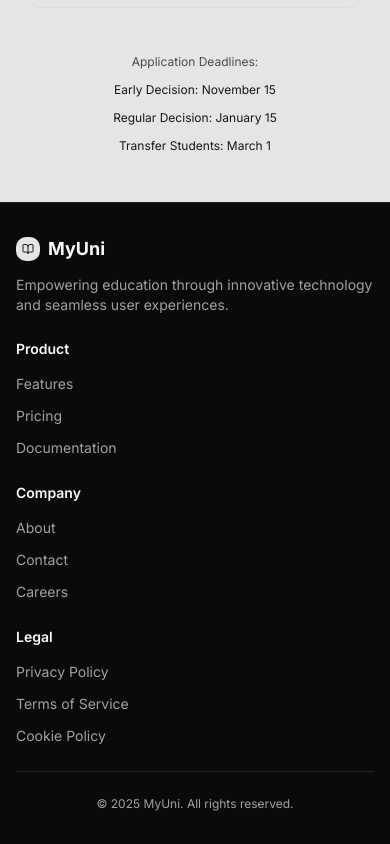
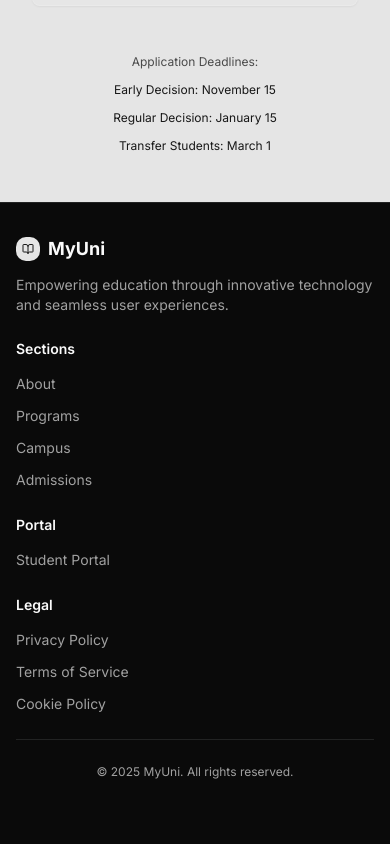
Before and after one commit to adilkadivala/my-uni, a React (Vite) app in the folder client/: page / in a window 390 px wide. Shown: the part 6231-7075 px from the top of the page. After the commit the page ends 7043 px from the top, so only its background shows below. Built offline with nearby package versions, Linux system fonts and the light colour scheme.

Commit message:
types added

```diff
--- a/client/src/components/about.tsx
+++ b/client/src/components/about.tsx
@@ -9,7 +9,12 @@ import {
 
 import { motion } from "motion/react";
 
-const cardData = [
+type CardData = {
+  title: string;
+  description: string;
+};
+
+const cardData: CardData[] = [
   {
     title: "World-Class Faculty",
     description:
--- a/client/src/components/features.tsx
+++ /dev/null
@@ -1,107 +0,0 @@
-import {
-  Card,
-  CardDescription,
-  CardHeader,
-  CardTitle,
-} from "@/components/ui/card";
-import { Award, BookOpen, Calendar, Shield, Users, Zap } from "lucide-react";
-
-const Features = () => {
-  return (
-    <section id="features" className="py-20 px-4 bg-muted/50">
-      <div className="container mx-auto">
-        <div className="text-center mb-16">
-          <h2 className="text-3xl md:text-4xl font-bold mb-4">
-            Powerful Features
-          </h2>
-          <p className="text-xl text-muted-foreground max-w-2xl mx-auto">
-            Everything you need to manage your university experience in one
-            comprehensive platform
-          </p>
-        </div>
-
-        <div className="grid grid-cols-1 md:grid-cols-2 lg:grid-cols-3 gap-8">
-          <Card className="border-0 shadow-lg">
-            <CardHeader>
-              <div className="w-12 h-12 bg-blue-100 dark:bg-blue-900 rounded-lg flex items-center justify-center mb-4">
-                <BookOpen className="h-6 w-6 text-blue-600 dark:text-blue-400" />
-              </div>
-              <CardTitle>Academic Management</CardTitle>
-              <CardDescription>
-                Complete course management, grade tracking, and academic
-                progress monitoring
-              </CardDescription>
-            </CardHeader>
-          </Card>
-
-          <Card className="border-0 shadow-lg">
-            <CardHeader>
-              <div className="w-12 h-12 bg-green-100 dark:bg-green-900 rounded-lg flex items-center justify-center mb-4">
-                <Users className="h-6 w-6 text-green-600 dark:text-green-400" />
-              </div>
-              <CardTitle>Student Portal</CardTitle>
-              <CardDescription>
-                Personalized dashboard for students with schedules, grades, and
-                announcements
-              </CardDescription>
-            </CardHeader>
-          </Card>
-
-          <Card className="border-0 shadow-lg">
-            <CardHeader>
-              <div className="w-12 h-12 bg-purple-100 dark:bg-purple-900 rounded-lg flex items-center justify-center mb-4">
-                <Calendar className="h-6 w-6 text-purple-600 dark:text-purple-400" />
-              </div>
-              <CardTitle>Smart Scheduling</CardTitle>
-              <CardDescription>
-                Intelligent timetable management with conflict detection and
-                optimization
-              </CardDescription>
-            </CardHeader>
-          </Card>
-
-          <Card className="border-0 shadow-lg">
-            <CardHeader>
-              <div className="w-12 h-12 bg-orange-100 dark:bg-orange-900 rounded-lg flex items-center justify-center mb-4">
-                <Award className="h-6 w-6 text-orange-600 dark:text-orange-400" />
-              </div>
-              <CardTitle>Performance Analytics</CardTitle>
-              <CardDescription>
-                Advanced analytics and reporting for academic performance
-                tracking
-              </CardDescription>
-            </CardHeader>
-          </Card>
-
-          <Card className="border-0 shadow-lg">
-            <CardHeader>
-              <div className="w-12 h-12 bg-red-100 dark:bg-red-900 rounded-lg flex items-center justify-center mb-4">
-                <Shield className="h-6 w-6 text-red-600 dark:text-red-400" />
-              </div>
-              <CardTitle>Secure & Reliable</CardTitle>
-              <CardDescription>
-                Enterprise-grade security with role-based access control and
-                data protection
-              </CardDescription>
-            </CardHeader>
-          </Card>
-
-          <Card className="border-0 shadow-lg">
-            <CardHeader>
-              <div className="w-12 h-12 bg-indigo-100 dark:bg-indigo-900 rounded-lg flex items-center justify-center mb-4">
-                <Zap className="h-6 w-6 text-indigo-600 dark:text-indigo-400" />
-              </div>
-              <CardTitle>Real-time Updates</CardTitle>
-              <CardDescription>
-                Instant notifications and real-time synchronization across all
-                devices
-              </CardDescription>
-            </CardHeader>
-          </Card>
-        </div>
-      </div>
-    </section>
-  );
-};
-
-export default Features;
--- a/client/src/components/footer.tsx
+++ b/client/src/components/footer.tsx
@@ -1,5 +1,29 @@
 import { BookOpen } from "lucide-react";
 import { Link } from "react-router-dom";
+
+type SectionsItem = {
+  href: string;
+  title: string;
+};
+
+const Sectionsitem: SectionsItem[] = [
+  {
+    href: "#about",
+    title: "About",
+  },
+  {
+    href: "#programs",
+    title: "Programs",
+  },
+  {
+    href: "#campus",
+    title: "Campus",
+  },
+  {
+    href: "#admissions",
+    title: "Admissions",
+  },
+];
 
 const Footer = () => {
   return (
@@ -21,39 +45,25 @@ const Footer = () => {
 
           <div>
             <h3 className="font-semibold mb-3 sm:mb-4 text-sm sm:text-base">
-              Product
+              Sections
             </h3>
             <ul className="space-y-2 text-muted-foreground">
+              {Sectionsitem?.map((item) => (
                 <li>
                   <Link
-                  to="#features"
+                    to={item.href}
                     className="text-sm hover:text-foreground transition-colors"
                   >
-                  Features
+                    {item.title}
                   </Link>
                 </li>
-              <li>
-                <Link
-                  to="#"
-                  className="text-sm hover:text-foreground transition-colors"
-                >
-                  Pricing
-                </Link>
-              </li>
-              <li>
-                <Link
-                  to="#"
-                  className="text-sm hover:text-foreground transition-colors"
-                >
-                  Documentation
-                </Link>
-              </li>
+              ))}
             </ul>
           </div>
 
           <div>
             <h3 className="font-semibold mb-3 sm:mb-4 text-sm sm:text-base">
-              Company
+              Portal
             </h3>
             <ul className="space-y-2 text-muted-foreground">
               <li>
@@ -61,23 +71,7 @@ const Footer = () => {
                   to="#about"
                   className="text-sm hover:text-foreground transition-colors"
                 >
-                  About
-                </Link>
-              </li>
-              <li>
-                <Link
-                  to="#contact"
-                  className="text-sm hover:text-foreground transition-colors"
-                >
-                  Contact
-                </Link>
-              </li>
-              <li>
-                <Link
-                  to="#"
-                  className="text-sm hover:text-foreground transition-colors"
-                >
-                  Careers
+                  Student Portal
                 </Link>
               </li>
             </ul>
--- a/client/src/components/navbar.tsx
+++ b/client/src/components/navbar.tsx
@@ -5,6 +5,30 @@ import { Button } from "@/components/ui/button";
 import { ModeToggle } from "@/components/mode-toggle";
 import { useState } from "react";
 import { Link } from "react-router-dom";
+
+type NavItems = {
+  href: string;
+  title: string;
+};
+
+const navItems: NavItems[] = [
+  {
+    href: "#about",
+    title: "About",
+  },
+  {
+    href: "#programs",
+    title: "Programs",
+  },
+  {
+    href: "#campus",
+    title: "Campus",
+  },
+  {
+    href: "#admissions",
+    title: "Admissions",
+  },
+];
 
 const Navbar = () => {
   const [isMenuOpen, setIsMenuOpen] = useState(false);
@@ -20,30 +44,14 @@ const Navbar = () => {
 
           {/* Desktop Navigation */}
           <nav className="hidden lg:flex items-center space-x-6">
+            {navItems?.map((item) => (
               <a
-              href="#about"
+                href={item.href}
                 className="text-sm font-medium hover:text-primary transition-colors"
               >
-              About
+                {item.title}
               </a>
-            <a
-              href="#programs"
-              className="text-sm font-medium hover:text-primary transition-colors"
-            >
-              Programs
-            </a>
-            <a
-              href="#campus"
-              className="text-sm font-medium hover:text-primary transition-colors"
-            >
-              Campus Life
-            </a>
-            <a
-              href="#admissions"
-              className="text-sm font-medium hover:text-primary transition-colors"
-            >
-              Admissions
-            </a>
+            ))}
           </nav>
 
           {/* Desktop Actions */}
@@ -87,34 +95,14 @@ const Navbar = () => {
         {isMenuOpen && (
           <div className="lg:hidden border-t bg-background/95 backdrop-blur">
             <nav className="flex flex-col space-y-4 px-4 py-6">
+              {navItems?.map((item) => (
                 <a
-                href="#about"
+                  href={item.href}
                   className="text-sm font-medium hover:text-primary transition-colors"
-                onClick={() => setIsMenuOpen(false)}
                 >
-                About
+                  {item.title}
                 </a>
-              <a
-                href="#programs"
-                className="text-sm font-medium hover:text-primary transition-colors"
-                onClick={() => setIsMenuOpen(false)}
-              >
-                Programs
-              </a>
-              <a
-                href="#campus"
-                className="text-sm font-medium hover:text-primary transition-colors"
-                onClick={() => setIsMenuOpen(false)}
-              >
-                Campus Life
-              </a>
-              <a
-                href="#admissions"
-                className="text-sm font-medium hover:text-primary transition-colors"
-                onClick={() => setIsMenuOpen(false)}
-              >
-                Admissions
-              </a>
+              ))}
 
               <div className="flex flex-col space-y-3 pt-4 border-t">
                 <Button variant="ghost" size="sm" className="justify-start">
--- a/client/src/components/programs.tsx
+++ b/client/src/components/programs.tsx
@@ -10,7 +10,13 @@ import { Button } from "@/components/ui/button";
 import { cn } from "@/lib/utils";
 import { Program1, Program2, Program3 } from "@/assets";
 
-const programs = [
+type Program = {
+  title: string;
+  description: string;
+  image: string;
+};
+
+const programs: Program[] = [
   {
     title: "Department of Economics",
     description:
--- a/client/src/components/status.tsx
+++ /dev/null
@@ -1,28 +0,0 @@
-const Status = () => {
-  return (
-    <section className="py-20 px-4">
-      <div className="container mx-auto">
-        <div className="grid grid-cols-1 md:grid-cols-4 gap-8 text-center">
-          <div>
-            <div className="text-4xl font-bold text-primary mb-2">15,000+</div>
-            <div className="text-muted-foreground">Active Students</div>
-          </div>
-          <div>
-            <div className="text-4xl font-bold text-primary mb-2">1,200+</div>
-            <div className="text-muted-foreground">Faculty Members</div>
-          </div>
-          <div>
-            <div className="text-4xl font-bold text-primary mb-2">500+</div>
-            <div className="text-muted-foreground">Courses Available</div>
-          </div>
-          <div>
-            <div className="text-4xl font-bold text-primary mb-2">99.9%</div>
-            <div className="text-muted-foreground">System Uptime</div>
-          </div>
-        </div>
-      </div>
-    </section>
-  );
-};
-
-export default Status;
```
Lines whose indentation alone changed are shown as unchanged.
